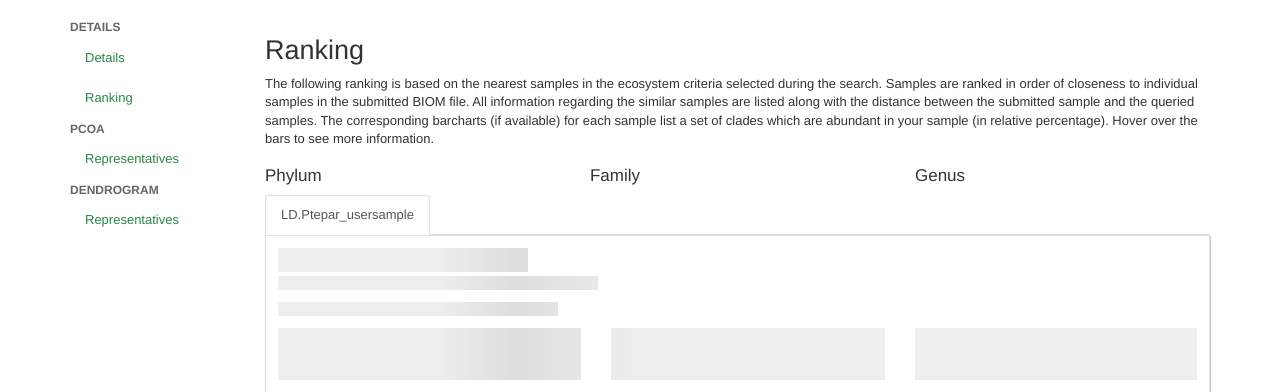
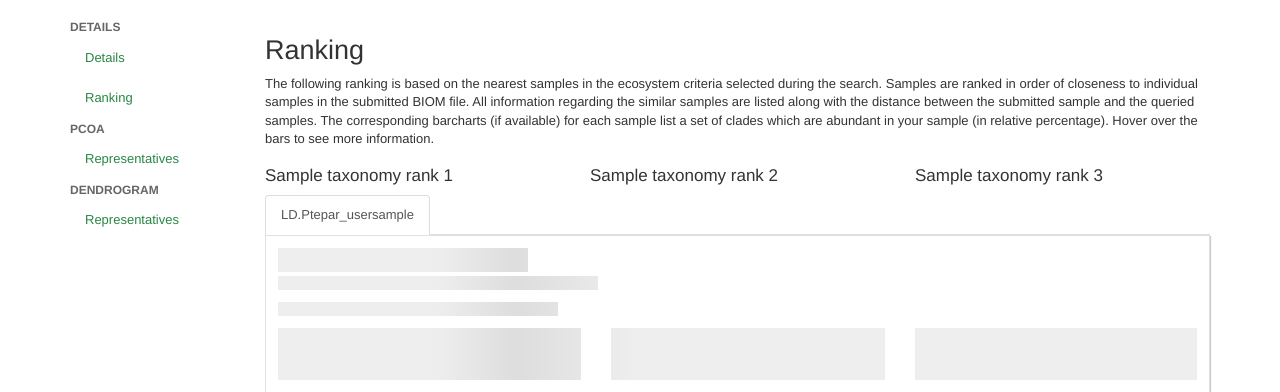
Before and after one commit to syaffers/visibiome, a Django app: template app/templates/job/ranking.html in a window 1280 px wide. Shown: the part 41-433 px from the top of the page. Run offline with Django 3.2, Linux system fonts and the light colour scheme; data comes from the database, SQL or seed files in the repository; tables that the repository leaves empty hold one stand-in row (values such as "Sample post"); the template is opened without the code that fills it: values that come from a table or form of the project are taken from there, most other values are stand-ins (such as "Sample title", 1, 10 or a date in 2020); parts of the project's set-up code (start-up, migrations or seed data) failed here and were passed over; some libraries are stand-ins or nearby versions.

Commit message:
Updated ranking page for any taxon rank level

```diff
--- a/app/jobs.py
+++ b/app/jobs.py
@@ -188,6 +188,9 @@ def ranking(request, job_id):
         context["flash"] = msg_storage
         context["barchart_files"] = json_encoder.encode([])
 
+        for i, taxonomy_rank in enumerate(job.taxonomy_ranks.all()):
+            context["taxonomy_rank_{}".format(i + 1)] = taxonomy_rank
+
         return render(request, 'job/ranking.html', context)
     else:
         messages.add_message(request, messages.ERROR, unauthorized_access_message)
--- a/app/static/js/ranking.js
+++ b/app/static/js/ranking.js
@@ -34,9 +34,10 @@ function displayRankings(jobSamplesRankingFile, sampleIds, barchartFiles) {
           $(sampleBarchartsContainer + " .barchart-container").children().remove();
           $(sampleBarchartsContainer + " .barchart-container").html(loaderHtml);
           $.ajax(jobSamplesRankingFile).done(function(data, status) {
-            mpld3.draw_figure("barchart-family-" + (index+1), data[sampleId]["barcharts"]["family"]);
-            mpld3.draw_figure("barchart-genus-" + (index+1), data[sampleId]["barcharts"]["genus"]);
-            mpld3.draw_figure("barchart-phylum-" + (index+1), data[sampleId]["barcharts"]["phylum"]);
+            var selectedTaxons = taxonomySort(Object.keys(data[sampleId]["barcharts"]));
+            mpld3.draw_figure("barchart-left-" + (index+1), data[sampleId]["barcharts"][selectedTaxons[0]]);
+            mpld3.draw_figure("barchart-middle-" + (index+1), data[sampleId]["barcharts"][selectedTaxons[1]]);
+            mpld3.draw_figure("barchart-right-" + (index+1), data[sampleId]["barcharts"][selectedTaxons[2]]);
 
             $(sampleBarchartsContainer + " .barchart-container > span").remove();
           });
@@ -51,6 +52,19 @@ function displayRankings(jobSamplesRankingFile, sampleIds, barchartFiles) {
 
   $($(".sample-tab")[0]).click();
 
+}
+
+function taxonomySort(userTaxonList) {
+  var orderedTaxons = ["kingdom", "phylum", "class", "order", "family", "genus"];
+  var orderedSubTaxons = [];
+
+  orderedTaxons.forEach(function(taxon) {
+    if (userTaxonList.indexOf(taxon) >= 0) {
+      orderedSubTaxons.push(taxon);
+    }
+  });
+
+  return orderedSubTaxons;
 }
 
 function showBarchartsContainer(containerIndex) {
--- a/app/templates/job/ranking.html
+++ b/app/templates/job/ranking.html
@@ -20,16 +20,16 @@
   <section id="ranking-barcharts-{{forloop.counter}}" class="ranking-barcharts-section">
     <div class="row">
       <div class="col-xs-4">
-        <h4>Phylum</h4>
-        <div class="barchart-container" id="barchart-phylum-{{forloop.counter}}"></div>
+        <h4>{{taxonomy_rank_1}}</h4>
+        <div class="barchart-container" id="barchart-left-{{forloop.counter}}"></div>
       </div>
       <div class="col-xs-4">
-        <h4>Family</h4>
-        <div class="barchart-container" id="barchart-family-{{forloop.counter}}"></div>
+        <h4>{{taxonomy_rank_2}}</h4>
+        <div class="barchart-container" id="barchart-middle-{{forloop.counter}}"></div>
       </div>
       <div class="col-xs-4">
-        <h4>Genus</h4>
-        <div class="barchart-container" id="barchart-genus-{{forloop.counter}}"></div>
+        <h4>{{taxonomy_rank_3}}</h4>
+        <div class="barchart-container" id="barchart-right-{{forloop.counter}}"></div>
       </div>
     </div>
   </section>
```
